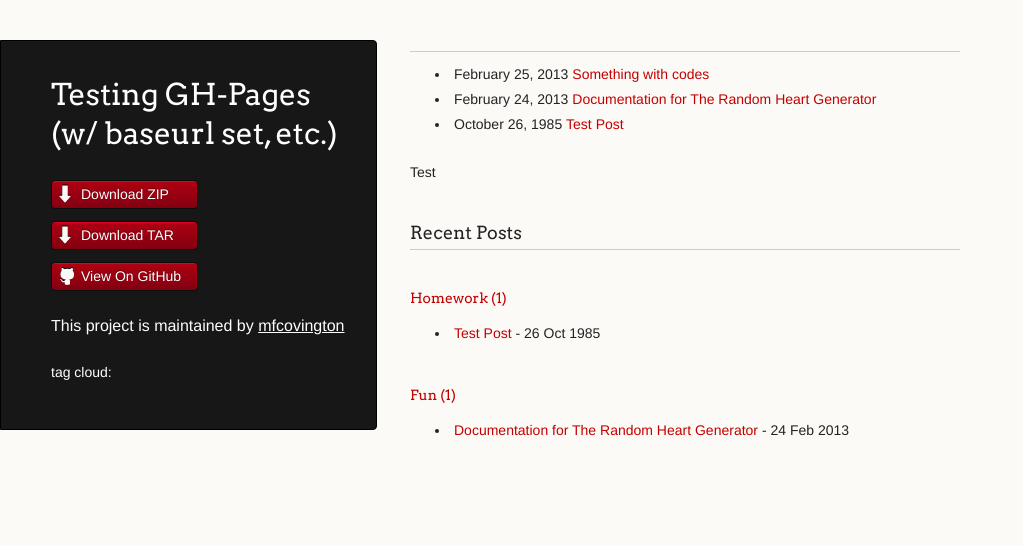
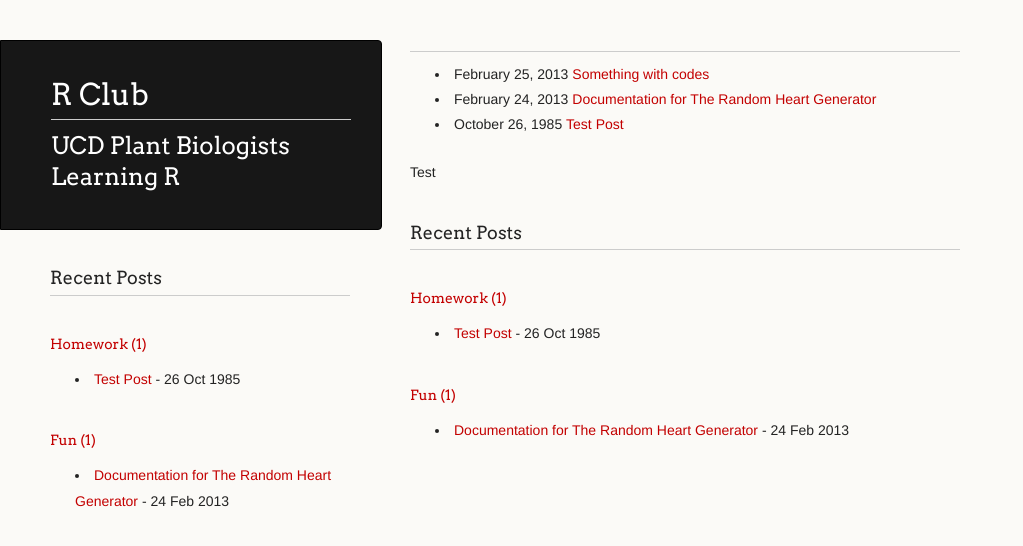
Before and after one commit to mfcovington/gh-pages-test, a Jekyll site: the page built from index.html, in a window 1280 px wide. Shown: the top 546 px of the page, without its empty margins (0-1023 px from the left). Built offline with Jekyll 4.4.1, drawn with Linux system fonts in a browser that asks for light colours; Markdown is read by kramdown in place of the engine named in the settings.

Commit message:
looking better

```diff
--- a/_layouts/layout.html
+++ b/_layouts/layout.html
@@ -19,19 +19,10 @@
       <h1><a href="{{ site.baseurl }}/">{{ page.title }}</a></h1>
     </header> -->
       <header>
-        <h1 class="header"><a href="{{ site.baseurl }}/">{{ page.title }}</a></h1>
-        <p class="header"></p>
+        <h1 class="header"><a href="{{ site.baseurl }}/">R Club</a></h1>
+        <h2 class="header">{{ page.title }}</h2>
 
-        <ul>
-          <li class="download"><a class="buttons" href="https://github.com/mfcovington/gh-pages-test/zipball/master">Download ZIP</a></li>
-          <li class="download"><a class="buttons" href="https://github.com/mfcovington/gh-pages-test/tarball/master">Download TAR</a></li>
-          <li><a class="buttons github" href="https://github.com/mfcovington/gh-pages-test">View On GitHub</a></li>
-        </ul>
 
-        <p class="header">This project is maintained by <a class="header name" href="https://github.com/mfcovington">mfcovington</a></p>
-
-      <p>tag cloud:</p>
-      {{ tag_cloud }}
       </header>
       <section>
         {{ content }}
@@ -39,7 +30,19 @@
 <!--       <footer>
         <p><small>Hosted on <a href="https://pages.github.com">GitHub Pages</a> using the Dinky theme</small></p>
       </footer> -->
-
+      <footer>
+        <div class="categories">
+          <h3>Recent Posts</h3>
+          {% for category in site.categories %}
+            <h4><a href="{{ site.baseurl }}/categories/{{ category | first | slugize }}">{{ category | first }} ({{ category | last | size }})</a></h4>
+            <ul>
+              {% for post in category.last %}
+                <li><a href="{{ site.baseurl }}{{ post.url }}">{{ post.title }}</a> - {{ post.date | date_to_string }}</li>
+              {% endfor %}
+            </ul>
+          {% endfor %}
+        </div>
+      </footer>
     </div>
     <!--[if !IE]><script>fixScale(document);</script><![endif]-->
 
--- a/index.html
+++ b/index.html
@@ -1,6 +1,6 @@
 ---
 layout: post
-title: Testing GH-Pages (w/ baseurl set, etc.)
+title: UCD Plant Biologists Learning R
 ---
 
 <div class="content">
--- a/stylesheets/styles.css
+++ b/stylesheets/styles.css
@@ -209,7 +209,7 @@ header {
     color: #FDFDFB;
   width:300px;
   float:left;
-  position:fixed;
+  position:static;
     border: 1px solid #000;
     -webkit-border-top-right-radius: 4px;
     -webkit-border-bottom-right-radius: 4px;
@@ -217,7 +217,7 @@ header {
     -moz-border-radius-bottomright: 4px;
     border-top-right-radius: 4px;
     border-bottom-right-radius: 4px;
-    padding: 34px 25px 22px 50px;
+    padding: 34px 30px 22px 50px;
     margin: 30px 25px 0 0;
     -webkit-font-smoothing: antialiased;
 }
@@ -231,12 +231,22 @@ h1.header {
     font-size: 30px;
     font-weight: 300;
     line-height: 1.3em;
-    border-bottom: none;
+    border-bottom: 1px solid #ccc;
     margin-top: 0;
 }
 
+h2.header {
+    font-family: Arvo, sans-serif;
+    font-size: 24px;
+    font-weight: 300;
+    line-height: 1.3em;
+    border-bottom: none;
+    margin-top: 0;
+    /*text-align: right;*/
+}
 
-h1.header, a.header, a.name, header a{
+
+h1.header, h2.header, a.header, a.name, header a{
     color: #fff;
 }
 
@@ -318,9 +328,9 @@ section {
 /* Footer */
 
 footer {
-  width:170px;
+  width:300px;
   float:left;
-  position:fixed;
+  position:static;
   bottom:10px;
     padding-left: 50px;
 }
```
